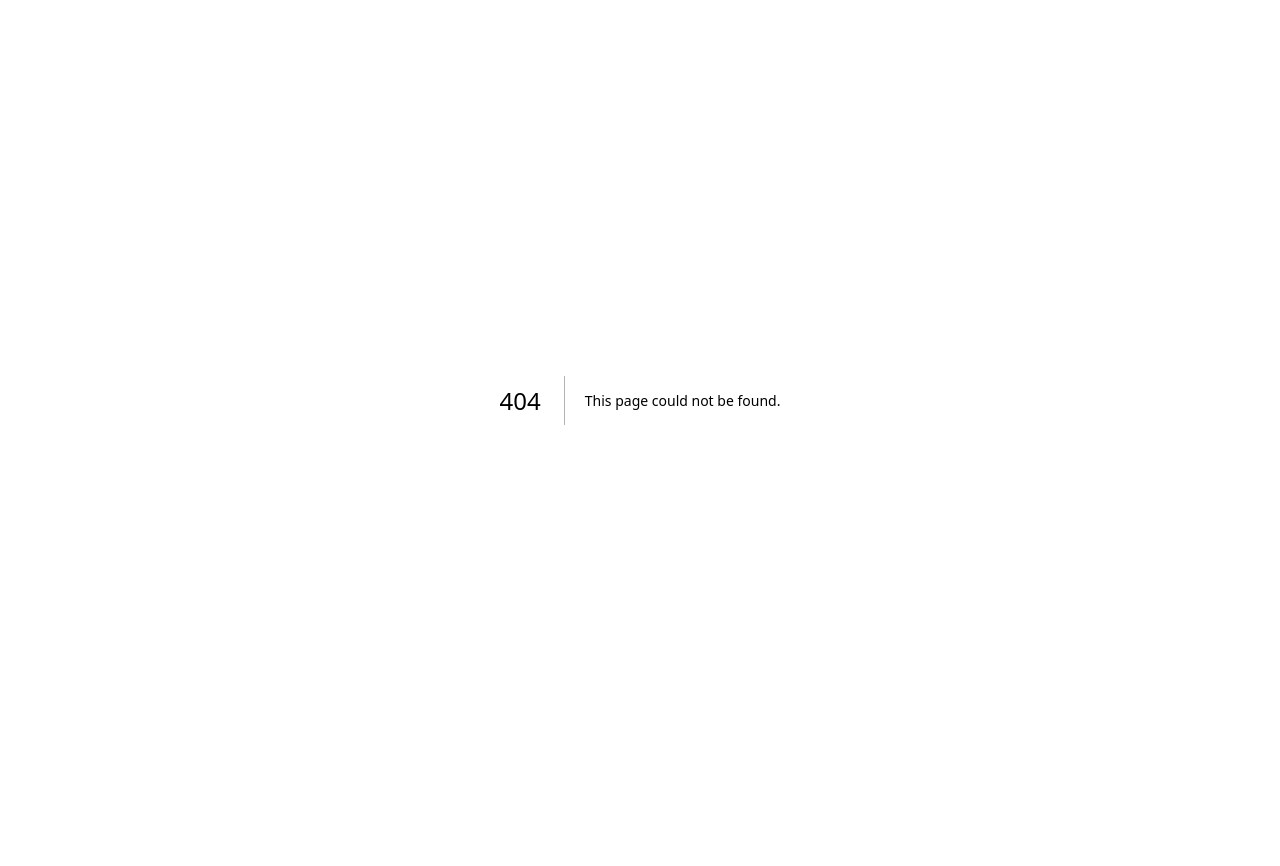
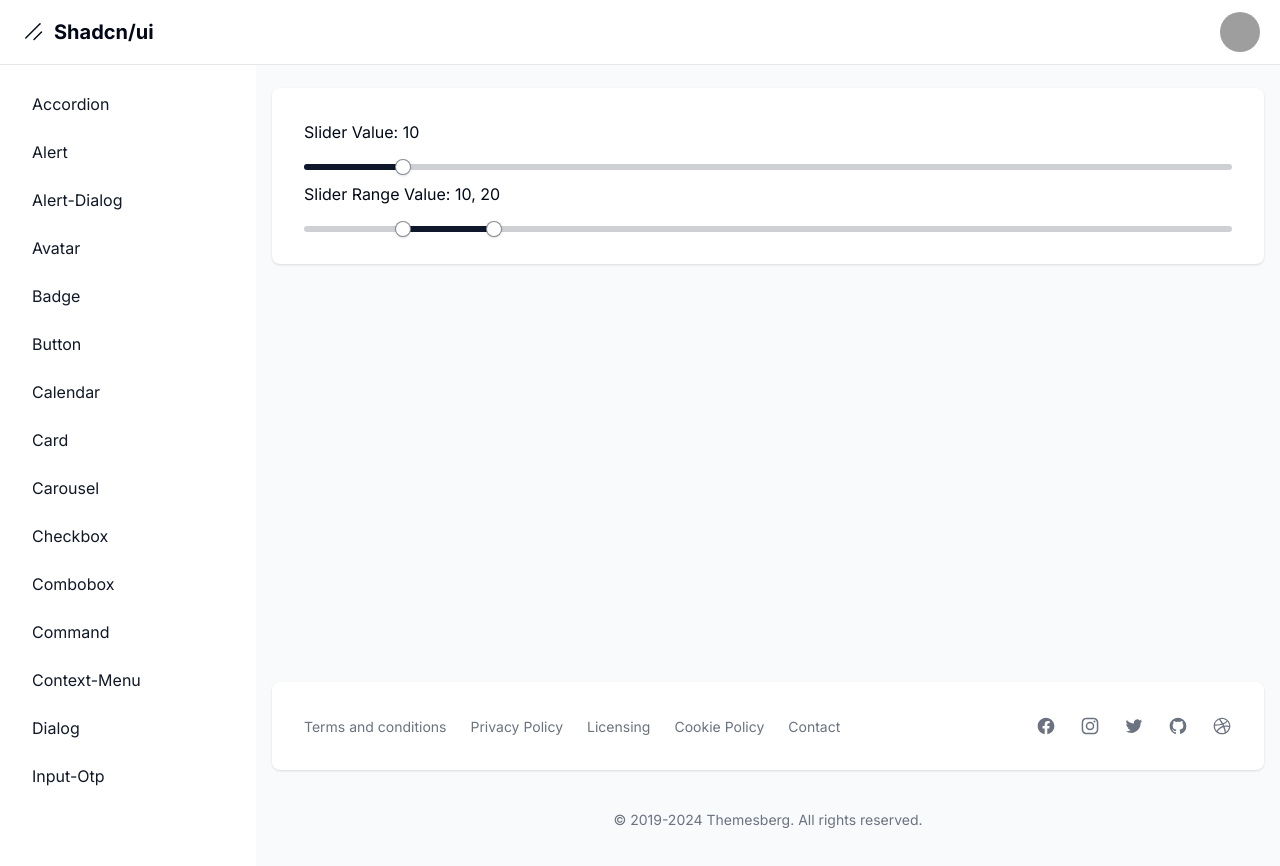
Before and after one commit to mrsanchez02/shadcn-ui-dashboard, a Next.js app: page /dashboard/slider in a window 1280 px wide. Before the commit this address had no page. Shown: the top 866 px of the page. Before the commit the page ends 800 px from the top, so only its background shows below. Built offline with nearby package versions, Linux system fonts and the light colour scheme; grey boxes are pictures that could not be loaded.

Commit message:
feat: Add slider component for interactive range selection

```diff
--- a/next.config.mjs
+++ b/next.config.mjs
@@ -1,4 +1,13 @@
 /** @type {import('next').NextConfig} */
-const nextConfig = {};
+const nextConfig = {
+  images: {
+    remotePatterns: [
+      {
+        protocol: 'https',
+        hostname: 'github.com',
+      }
+    ],
+  }
+};
 
 export default nextConfig;
--- a/package.json
+++ b/package.json
@@ -20,6 +20,7 @@
     "@radix-ui/react-menubar": "^1.1.1",
     "@radix-ui/react-popover": "^1.1.1",
     "@radix-ui/react-progress": "^1.1.0",
+    "@radix-ui/react-slider": "^1.2.0",
     "@radix-ui/react-slot": "^1.1.0",
     "@radix-ui/react-switch": "^1.1.0",
     "class-variance-authority": "^0.7.0",
--- a/src/app/dashboard/layout.tsx
+++ b/src/app/dashboard/layout.tsx
@@ -23,6 +23,8 @@ const links = [
   { name: "input-otp", href: "input-otp" },
   { name: "progress", href: "progress" },
   { name: "sheet", href: "sheet" },
+  { name: "skeleton", href: "skeleton" },
+  { name: "slider", href: "slider" },
 ].sort( (a, b) => a.name.localeCompare(b.name));
 
 export default function DashboardLayout({
--- /dev/null
+++ b/src/app/dashboard/skeleton/loading.tsx
@@ -0,0 +1,29 @@
+import { Button } from "@/components/ui/button";
+import { Card, CardDescription, CardFooter, CardHeader, CardTitle } from "@/components/ui/card";
+import { Skeleton } from "@/components/ui/skeleton";
+import Image from "next/image";
+
+export default function Loading() {
+  const data = '123456789'.split('');
+
+  return (
+    <div className="grid grid-cols-1 md:grid-cols-3 gap-2">
+      {
+        data.map((item, index) => (
+          <Card key={item}>
+            <CardHeader className="flex-row">
+              <Skeleton className="rounded-full mr-2 w-10 h-10" />
+              <div className="flex-col flex-grow">
+                <Skeleton className="h-4 w-1/2 mb-2 flex-grow" />
+                <Skeleton className="h-3 w-full" />
+              </div>
+            </CardHeader>
+            <CardFooter className="flex justify-end">
+              <Skeleton className="w-20 h-8" />
+            </CardFooter>
+          </Card>
+        ))
+      }
+    </div>
+  )
+}
--- /dev/null
+++ b/src/app/dashboard/skeleton/page.tsx
@@ -0,0 +1,42 @@
+/* eslint-disable @next/next/no-async-client-component */
+"use client";
+import { Button } from "@/components/ui/button";
+import { Card, CardDescription, CardFooter, CardHeader, CardTitle } from "@/components/ui/card";
+import Image from "next/image";
+
+const getData = async () => {
+  await new Promise((resolve) => setTimeout(resolve, 3000));
+  return '123456789'.split('');
+}
+
+export default async function Page() {
+
+  const data = await getData();
+
+  return (
+    <div className="grid grid-cols-1 md:grid-cols-3 gap-2">
+      {
+        data.map((item, index) => (
+          <Card key={item}>
+            <CardHeader className="flex flex-row">
+              <Image
+                src='https://github.com/shadcn.png'
+                width={40}
+                height={40}
+                className="rounded-full mr-2 w-10 h-10"
+                alt={"Shadcn"}
+              />
+              <div>
+                <CardTitle>Card Title</CardTitle>
+                <CardDescription>Card Description</CardDescription>
+              </div>
+            </CardHeader>
+            <CardFooter className="flex justify-end">
+              <Button>Mas</Button>
+            </CardFooter>
+          </Card>
+        ))
+      }
+    </div>
+  );
+}
--- /dev/null
+++ b/src/app/dashboard/slider/page.tsx
@@ -0,0 +1,30 @@
+"use client";
+import { Slider } from "@/components/ui/slider";
+import { cn } from "@/lib/utils";
+import { useState } from "react";
+
+export default function Page() {
+
+  const [sliderValue, setSliderValue] = useState(10);
+  const [rangeValue, setRangeValue] = useState([10, 20]);
+
+  return (
+    <div className="grid grid-cols-1 gap-3">
+      <span className="mb-2">Slider Value: {sliderValue}</span>
+      <Slider
+        onValueChange={(value) => setSliderValue(value[0])}
+        defaultValue={[sliderValue]}
+        max={100}
+        step={1}
+      />
+
+      <span className="mb-2">Slider Range Value: {rangeValue.join(', ')}</span>
+      <Slider
+        onValueChange={setRangeValue}
+        defaultValue={rangeValue}
+        max={100}
+        step={1}
+      />
+    </div>
+  );
+}
--- /dev/null
+++ b/src/components/ui/skeleton.tsx
@@ -0,0 +1,15 @@
+import { cn } from "@/lib/utils"
+
+function Skeleton({
+  className,
+  ...props
+}: React.HTMLAttributes<HTMLDivElement>) {
+  return (
+    <div
+      className={cn("animate-pulse rounded-md bg-primary/10", className)}
+      {...props}
+    />
+  )
+}
+
+export { Skeleton }
--- /dev/null
+++ b/src/components/ui/slider.tsx
@@ -0,0 +1,29 @@
+"use client"
+
+import * as React from "react"
+import * as SliderPrimitive from "@radix-ui/react-slider"
+
+import { cn } from "@/lib/utils"
+
+const Slider = React.forwardRef<
+  React.ElementRef<typeof SliderPrimitive.Root>,
+  React.ComponentPropsWithoutRef<typeof SliderPrimitive.Root>
+>(({ className, ...props }, ref) => (
+  <SliderPrimitive.Root
+    ref={ref}
+    className={cn(
+      "relative flex w-full touch-none select-none items-center",
+      className
+    )}
+    {...props}
+  >
+    <SliderPrimitive.Track className="relative h-1.5 w-full grow overflow-hidden rounded-full bg-primary/20">
+      <SliderPrimitive.Range className="absolute h-full bg-primary" />
+    </SliderPrimitive.Track>
+    <SliderPrimitive.Thumb className="block h-4 w-4 rounded-full border border-primary/50 bg-background shadow transition-colors focus-visible:outline-none focus-visible:ring-1 focus-visible:ring-ring disabled:pointer-events-none disabled:opacity-50" />
+    <SliderPrimitive.Thumb className="block h-4 w-4 rounded-full border border-primary/50 bg-background shadow transition-colors focus-visible:outline-none focus-visible:ring-1 focus-visible:ring-ring disabled:pointer-events-none disabled:opacity-50" />
+  </SliderPrimitive.Root>
+))
+Slider.displayName = SliderPrimitive.Root.displayName
+
+export { Slider }
```
Also changed, not shown: 1 other file (tests, documents, lock files or other folders).
